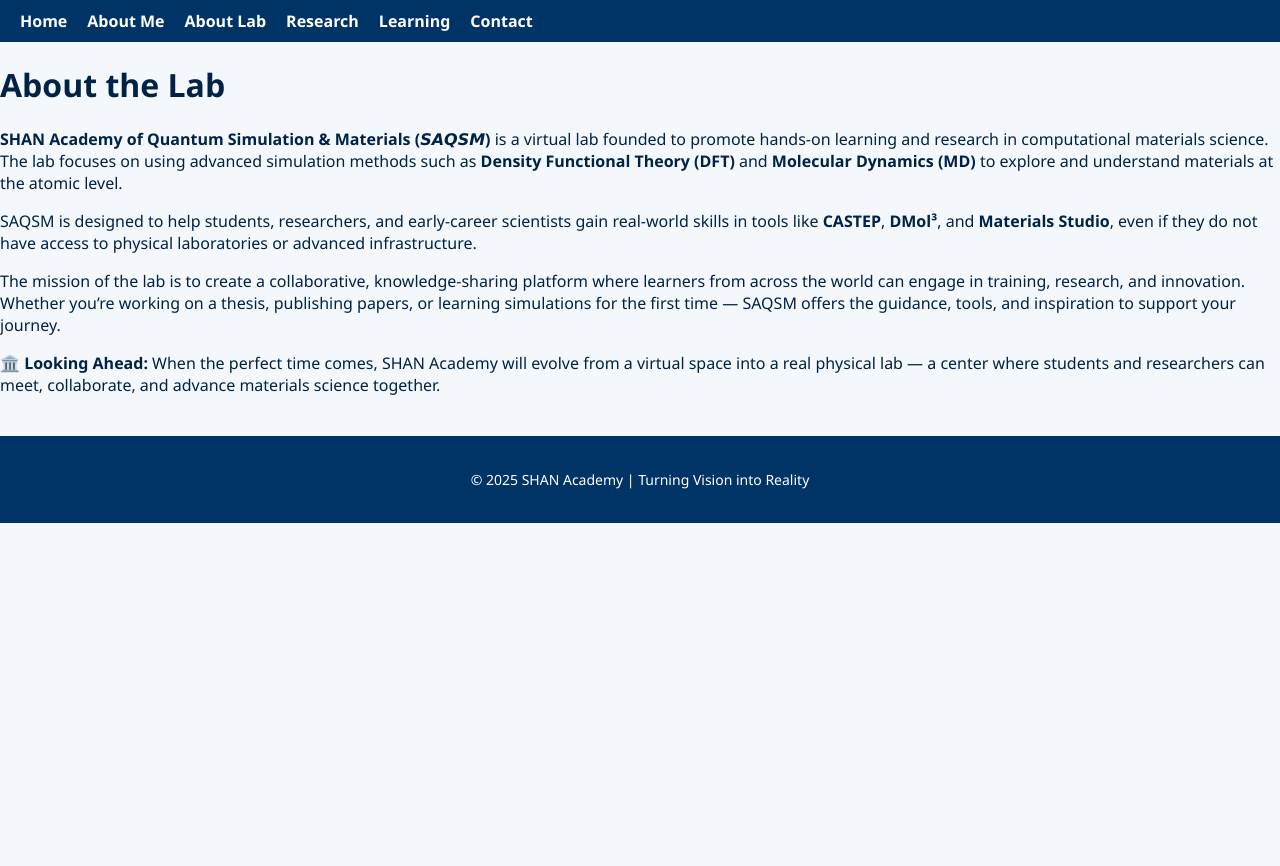
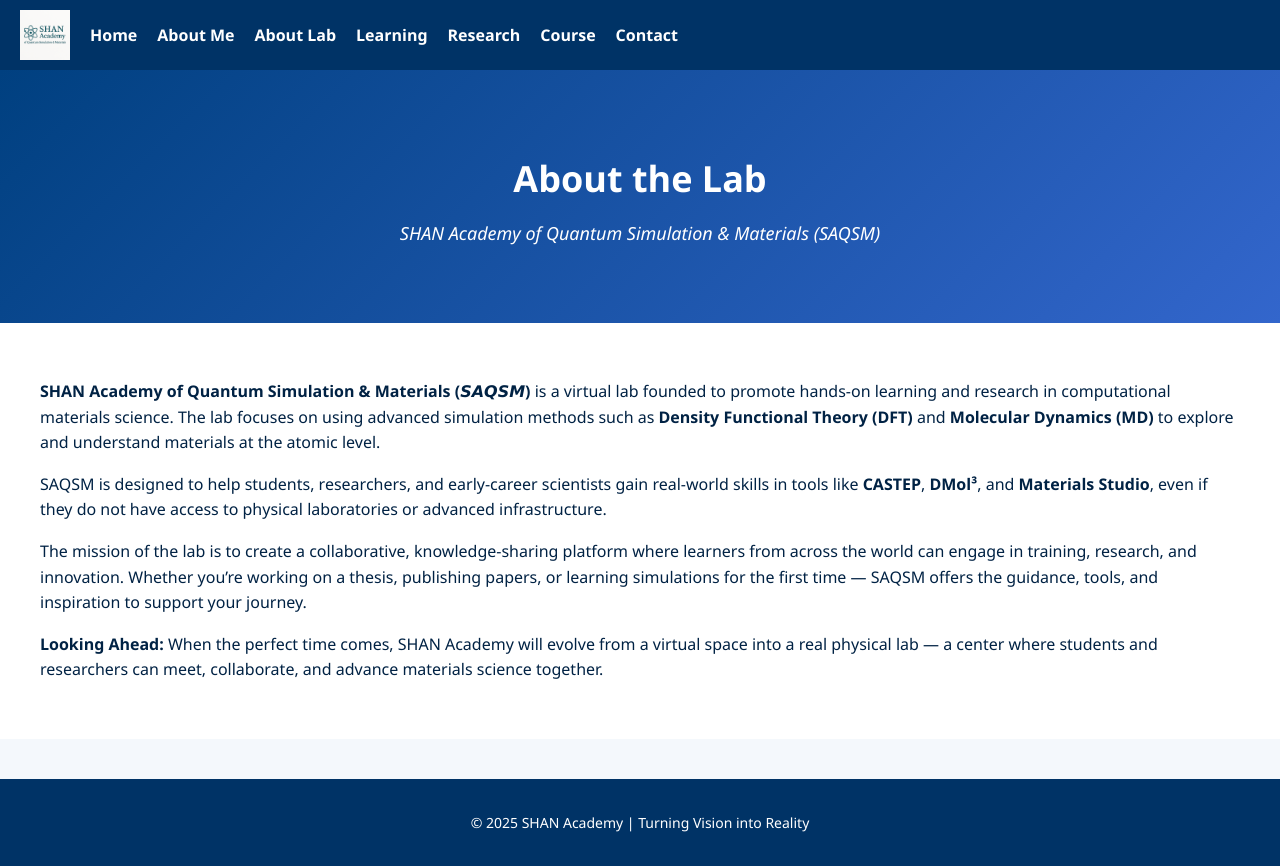
Before and after one commit to Shanlab321/Shanlab, a plain HTML site: page lab.html in a window 1280 px wide. Before the commit the page ends 800 px from the top, so only its background shows below. Drawn offline with Linux system fonts and the light colour scheme.

Commit message:
Update lab.html

```diff
--- a/lab.html
+++ b/lab.html
@@ -3,33 +3,42 @@
 <head>
   <meta charset="UTF-8" />
   <meta name="viewport" content="width=device-width, initial-scale=1.0"/>
-  <title>About the Lab | SAQSM</title>
+  <title>About the Lab | SHAN Academy</title>
   <link rel="stylesheet" href="style.css" />
 </head>
 <body>
+
   <nav>
+    <img src="logo.png" alt="Lab Logo" />
     <a href="index.html">Home</a>
     <a href="about.html">About Me</a>
     <a href="lab.html">About Lab</a>
+    <a href="learning.html">Learning</a>
     <a href="research.html">Research</a>
-    <a href="learning.html">Learning</a>
+    <a href="course.html">Course</a>
     <a href="contact.html">Contact</a>
   </nav>
 
-  <main>
+  <div class="header">
     <h1>About the Lab</h1>
+    <p>SHAN Academy of Quantum Simulation & Materials (SAQSM)</p>
+  </div>
 
-    <p><strong>SHAN Academy of Quantum Simulation & Materials (𝙎𝘼𝙌𝙎𝙈)</strong> is a virtual lab founded to promote hands-on learning and research in computational materials science. The lab focuses on using advanced simulation methods such as <strong>Density Functional Theory (DFT)</strong> and <strong>Molecular Dynamics (MD)</strong> to explore and understand materials at the atomic level.</p>
+  <main class="container">
+    <div class="profile-info">
+      <p><strong>SHAN Academy of Quantum Simulation & Materials (𝙎𝘼𝙌𝙎𝙈)</strong> is a virtual lab founded to promote hands-on learning and research in computational materials science. The lab focuses on using advanced simulation methods such as <strong>Density Functional Theory (DFT)</strong> and <strong>Molecular Dynamics (MD)</strong> to explore and understand materials at the atomic level.</p>
 
-    <p>SAQSM is designed to help students, researchers, and early-career scientists gain real-world skills in tools like <strong>CASTEP</strong>, <strong>DMol³</strong>, and <strong>Materials Studio</strong>, even if they do not have access to physical laboratories or advanced infrastructure.</p>
+      <p>SAQSM is designed to help students, researchers, and early-career scientists gain real-world skills in tools like <strong>CASTEP</strong>, <strong>DMol³</strong>, and <strong>Materials Studio</strong>, even if they do not have access to physical laboratories or advanced infrastructure.</p>
 
-    <p>The mission of the lab is to create a collaborative, knowledge-sharing platform where learners from across the world can engage in training, research, and innovation. Whether you’re working on a thesis, publishing papers, or learning simulations for the first time — SAQSM offers the guidance, tools, and inspiration to support your journey.</p>
+      <p>The mission of the lab is to create a collaborative, knowledge-sharing platform where learners from across the world can engage in training, research, and innovation. Whether you’re working on a thesis, publishing papers, or learning simulations for the first time — SAQSM offers the guidance, tools, and inspiration to support your journey.</p>
 
-    <p><strong>🏛️ Looking Ahead:</strong> When the perfect time comes, SHAN Academy will evolve from a virtual space into a real physical lab — a center where students and researchers can meet, collaborate, and advance materials science together.</p>
+      <p><strong>Looking Ahead:</strong> When the perfect time comes, SHAN Academy will evolve from a virtual space into a real physical lab — a center where students and researchers can meet, collaborate, and advance materials science together.</p>
+    </div>
   </main>
 
   <footer>
-    <p>© 2025 SHAN Academy | Turning Vision into Reality</p>
+    <p>&copy; 2025 SHAN Academy | Turning Vision into Reality</p>
   </footer>
+
 </body>
 </html>
```
